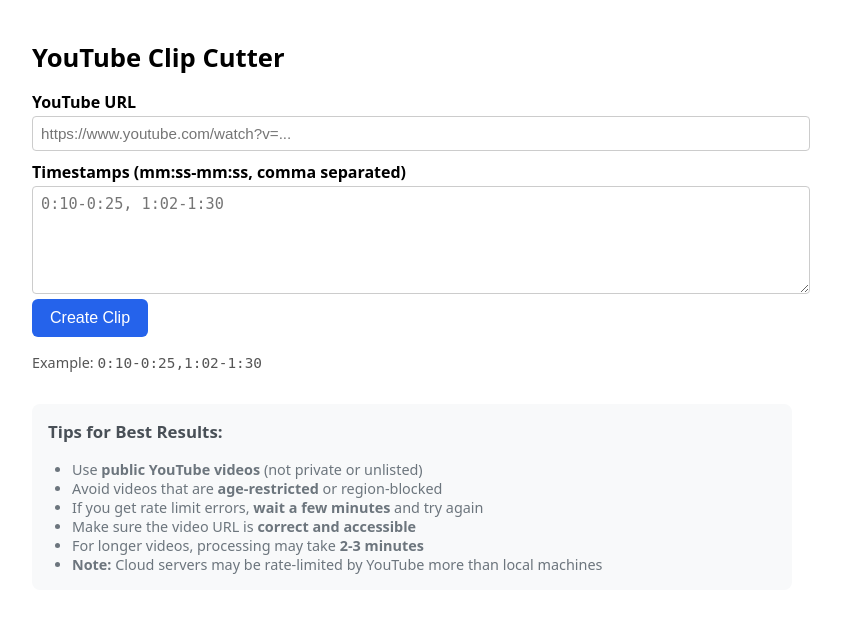
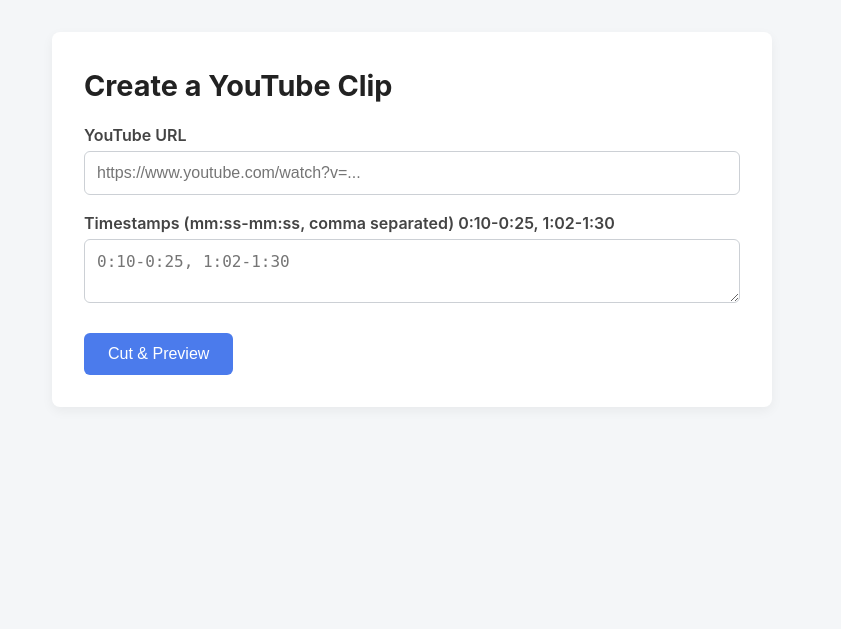
Before and after one commit to RitikShilpkar/video-cutter, a Flask app: page / in a window 1280 px wide. Shown: the top 629 px of the page, without its empty margins (228-1069 px from the left). Run offline with Flask 3, Linux system fonts and the light colour scheme.

Commit message:
Ready for Render deployment

```diff
--- a/app.py
+++ b/app.py
@@ -1,12 +1,9 @@
 #!/usr/bin/env python3
-import re, uuid, shlex, subprocess
+import re, uuid, shlex, subprocess, os, base64
 from pathlib import Path
 from typing import List, Tuple
-import os
-import base64
 
 from flask import Flask, render_template, request, redirect, url_for, flash
-from werkzeug.utils import secure_filename
 
 # ------------------ paths ------------------
 BASE_DIR = Path(__file__).resolve().parent
@@ -50,60 +47,68 @@
     return out
 
 def run(cmd: str) -> None:
-    """Run shell command, raise with stderr on failure."""
-    proc = subprocess.run(shlex.split(cmd), stderr=subprocess.PIPE)
+    """Run shell command under UTF‑8 I/O, raise with stderr on failure."""
+    env = os.environ.copy()
+    env["PYTHONIOENCODING"] = "utf-8"
+    proc = subprocess.run(
+        shlex.split(cmd),
+        stderr=subprocess.PIPE,
+        env=env,
+    )
     if proc.returncode != 0:
-        raise RuntimeError(proc.stderr.decode("utf-8", "ignore"))
+        err = proc.stderr.decode("utf-8", "ignore")
+        raise RuntimeError(err)
 
 def download_youtube(url: str) -> Path:
     """
     Download video with yt-dlp, return local MP4 path.
     """
     out_tmpl = str(DL_DIR / "%(id)s.%(ext)s")
-    cookies = "cookies.txt"  # Path to your cookies file (must be present in the app directory)
-
-    # Add user-agent and other headers to look more like a real browser
-    user_agent = "Mozilla/5.0 (Windows NT 10.0; Win64; x64) AppleWebKit/537.36 (KHTML, like Gecko) Chrome/120.0.0.0 Safari/537.36"
+    cookies = "cookies.txt"
+    user_agent = (
+        "Mozilla/5.0 (Windows NT 10.0; Win64; x64) "
+        "AppleWebKit/537.36 (KHTML, like Gecko) "
+        "Chrome/120.0.0.0 Safari/537.36"
+    )
 
     # Try with cookies first
-    cmd = f"yt-dlp --cookies {shlex.quote(cookies)} --user-agent {shlex.quote(user_agent)} --sleep-interval 2 --max-sleep-interval 5 -f bestvideo[ext=mp4]+bestaudio[ext=m4a]/mp4 -o {shlex.quote(out_tmpl)} {shlex.quote(url)}"
+    cmd = (
+        f"yt-dlp --cookies {shlex.quote(cookies)} "
+        f"--user-agent {shlex.quote(user_agent)} "
+        f"--sleep-interval 2 --max-sleep-interval 5 "
+        "-f bestvideo[ext=mp4]+bestaudio[ext=m4a]/mp4 "
+        f"-o {shlex.quote(out_tmpl)} {shlex.quote(url)}"
+    )
     try:
         app.logger.info(f"Running yt-dlp command: {cmd}")
         run(cmd)
         files = sorted(DL_DIR.glob("*.mp4"), key=lambda p: p.stat().st_mtime, reverse=True)
         if not files:
             raise FileNotFoundError("Download failed: no mp4 created.")
-        app.logger.info(f"yt-dlp successful, downloaded: {files[0]}")
         return files[0]
     except Exception as e:
         error_msg = str(e)
         app.logger.error(f"yt-dlp failed: {error_msg}")
-
-        # Check for specific error types
         if "429" in error_msg or "Too Many Requests" in error_msg:
-            raise RuntimeError("YouTube is rate limiting requests from cloud servers. Please try again in a few minutes or use a different video.")
-        elif "content isn't available" in error_msg or "This content isn't available" in error_msg:
-            raise RuntimeError("This video is not available (private, deleted, or region-restricted). Please try a different video.")
-        elif "Sign in to confirm you're not a bot" in error_msg:
-            raise RuntimeError("YouTube requires authentication for this video. Please try a public video or check your cookies.")
-        else:
-            # Try without cookies as fallback
-            try:
-                app.logger.info("Trying yt-dlp without cookies...")
-                cmd_no_cookies = f"yt-dlp --user-agent {shlex.quote(user_agent)} --sleep-interval 2 --max-sleep-interval 5 -f bestvideo[ext=mp4]+bestaudio[ext=m4a]/mp4 -o {shlex.quote(out_tmpl)} {shlex.quote(url)}"
-                run(cmd_no_cookies)
-                files = sorted(DL_DIR.glob("*.mp4"), key=lambda p: p.stat().st_mtime, reverse=True)
-                if not files:
-                    raise FileNotFoundError("Download failed: no mp4 created.")
-                app.logger.info(f"yt-dlp without cookies successful: {files[0]}")
-                return files[0]
-            except Exception as no_cookie_error:
-                app.logger.error(f"yt-dlp without cookies also failed: {no_cookie_error}")
-                raise RuntimeError(f"Unable to download video from cloud server. YouTube may be blocking requests from this IP. Please try a different video or try again later.")
+            raise RuntimeError(
+                "YouTube is rate limiting requests. Please try again later."
+            )
+        elif "This content isn't available" in error_msg:
+            raise RuntimeError(
+                "This video is not available (private, deleted, or region‑restricted)."
+            )
+        # fallback without cookies
+        app.logger.info("Trying yt-dlp without cookies...")
+        cmd_no_cookies = cmd.replace(f"--cookies {shlex.quote(cookies)}", "")
+        run(cmd_no_cookies)
+        files = sorted(DL_DIR.glob("*.mp4"), key=lambda p: p.stat().st_mtime, reverse=True)
+        if not files:
+            raise FileNotFoundError("Download failed: no mp4 created.")
+        return files[0]
 
 def cut_and_concat(src: Path, segments: List[Tuple[float, float]]) -> Path:
     """
-    Cut segments & concat. Re-encodes pieces, then does stream copy on concat.
+    Cut segments & concat. Re‑encode pieces, then stream‑copy on concat.
     """
     cuts = []
     for i, (st, en) in enumerate(segments):
@@ -142,47 +147,31 @@
             raise ValueError("Please provide timestamps.")
 
         segs = parse_ts_list(tsin)
-        app.logger.info(f"Processing URL: {url} with {len(segs)} segments")
-
         src = download_youtube(url)
-        app.logger.info(f"Downloaded video to: {src}")
-
         final_mp4 = cut_and_concat(src, segs)
-        app.logger.info(f"Created clip: {final_mp4}")
-
         return redirect(url_for("preview", vid=final_mp4.name))
     except Exception as e:
         app.logger.exception("Cut failed")
-        flash(f"Error: {str(e)}", "error")
+        flash(str(e), "error")
         return redirect(url_for("index"))
 
 @app.get("/preview/<vid>")
 def preview(vid: str):
     vid_path = OUT_DIR / vid
     if not vid_path.exists():
-        app.logger.error(f"Video file not found: {vid_path}")
         flash(f"Video file not found: {vid}", "error")
         return redirect(url_for("index"))
-
-    app.logger.info(f"Serving video: {vid_path}")
-    return render_template("preview.html",
-                           video_file=url_for("static", filename=f"outputs/{vid}"))
+    return render_template("preview.html", video_file=url_for("static", filename=f"outputs/{vid}"))
 
 @app.get("/debug")
 def debug():
-    """Debug endpoint to check if the app is running and show basic info."""
-    import os
-    debug_info = {
+    return {
         "app_running": True,
-        "cookies_file_exists": os.path.exists("cookies.txt"),
-        "downloads_dir_exists": DL_DIR.exists(),
-        "outputs_dir_exists": OUT_DIR.exists(),
-        "cookies_file_size": os.path.getsize("cookies.txt") if os.path.exists("cookies.txt") else 0,
-        "downloads_files": len(list(DL_DIR.glob("*"))),
-        "outputs_files": len(list(OUT_DIR.glob("*")))
+        "cookies_exists": Path("cookies.txt").exists(),
+        "downloads": [p.name for p in DL_DIR.iterdir()],
+        "outputs":  [p.name for p in OUT_DIR.iterdir()],
     }
-    return debug_info
 
 if __name__ == "__main__":
-    # For external access use: app.run(host="0.0.0.0", port=5000, debug=True)
+    # for prod you’d do: app.run(host="0.0.0.0", port=int(os.environ.get("PORT",5000)))
     app.run(debug=True)
--- a/requirements.txt
+++ b/requirements.txt
@@ -4,3 +4,4 @@
 tqdm==4.66.4
 python-dotenv==1.0.1
 gunicorn
+playwright>=1.30.0
--- /dev/null
+++ b/static/style.css
@@ -0,0 +1,121 @@
+/* STYLE RESET + BASE */
+* {
+  box-sizing: border-box;
+  margin: 0;
+  padding: 0;
+}
+body {
+  font-family: -apple-system, BlinkMacSystemFont, "Segoe UI", Roboto, sans-serif;
+  line-height: 1.5;
+  background: #f4f6f8;
+  color: #333;
+  padding: 2rem;
+}
+.container {
+  max-width: 720px;
+  margin: 0 auto;
+  background: #fff;
+  border-radius: 8px;
+  box-shadow: 0 4px 12px rgba(0,0,0,0.05);
+  padding: 2rem;
+}
+
+/* HEADINGS */
+h1 {
+  font-size: 1.8rem;
+  margin-bottom: 1rem;
+  color: #222;
+}
+
+/* FORMS */
+form label {
+  display: block;
+  margin-top: 1rem;
+  font-weight: 600;
+  color: #444;
+}
+form input[type="text"],
+form textarea {
+  width: 100%;
+  padding: 0.75rem;
+  border: 1px solid #ccd0d5;
+  border-radius: 6px;
+  margin-top: 0.25rem;
+  font-size: 1rem;
+  transition: border-color .2s;
+}
+form input:focus,
+form textarea:focus {
+  outline: none;
+  border-color: #6c8ef6;
+}
+form button {
+  display: inline-block;
+  margin-top: 1.5rem;
+  background: #4b7bec;
+  color: #fff;
+  border: none;
+  padding: 0.75rem 1.5rem;
+  border-radius: 6px;
+  font-size: 1rem;
+  cursor: pointer;
+  transition: background .2s, transform .1s;
+}
+form button:hover {
+  background: #3a6edb;
+}
+form button:active {
+  transform: scale(0.98);
+}
+
+/* FLASH MESSAGES */
+.msg {
+  padding: 0.75rem 1rem;
+  border-radius: 6px;
+  margin-bottom: 1rem;
+}
+.msg.error {
+  background: #ffeded;
+  color: #b71c1c;
+  border: 1px solid #f5c2c2;
+}
+
+/* SPINNER OVERLAY */
+#spinner {
+  position: fixed;
+  top: 0; left: 0;
+  width: 100vw; height: 100vh;
+  background: rgba(255,255,255,0.8);
+  display: none;
+  align-items: center;
+  justify-content: center;
+  z-index: 1000;
+}
+#spinner .loader {
+  border: 6px solid #e0e0e0;
+  border-top: 6px solid #4b7bec;
+  border-radius: 50%;
+  width: 60px;
+  height: 60px;
+  animation: spin 1s linear infinite;
+}
+@keyframes spin {
+  to { transform: rotate(360deg); }
+}
+
+/* PREVIEW */
+video {
+  width: 100%;
+  border-radius: 6px;
+  box-shadow: 0 4px 12px rgba(0,0,0,0.1);
+  margin-bottom: 1rem;
+}
+.download-link {
+  display: inline-block;
+  margin-top: 0.5rem;
+  color: #4b7bec;
+  text-decoration: none;
+}
+.download-link:hover {
+  text-decoration: underline;
+}
--- a/templates/base.html
+++ b/templates/base.html
@@ -1,36 +1,27 @@
 <!doctype html>
 <html lang="en">
   <head>
-    <meta charset="utf-8" />
-    <meta name="viewport" content="width=device-width, initial-scale=1" />
+    <meta charset="utf-8">
+    <meta name="viewport" content="width=device-width,initial-scale=1">
     <title>YouTube Clip Cutter</title>
-    <style>
-      body{font-family: system-ui, sans-serif; max-width: 760px; margin:40px auto; padding:0 16px;}
-      h1{font-size:1.6rem;margin-bottom:1rem}
-      label{display:block;margin:0.6rem 0 0.2rem;font-weight:600}
-      input[type=text], textarea{width:100%;padding:8px;border:1px solid #ccc;border-radius:4px;font-size:0.95rem}
-      textarea{min-height:90px}
-      button{background:#2563eb;color:#fff;border:none;padding:10px 18px;border-radius:6px;font-size:1rem;cursor:pointer}
-      button:hover{background:#1d4ed8}
-      .msg{padding:10px 12px;border-radius:4px;margin-bottom:12px}
-      .error{background:#fee2e2;color:#991b1b;border:1px solid #fca5a5}
-      .spinner{display:none;margin:1rem 0;font-size:.9rem;color:#444;}
-    </style>
+    <link rel="stylesheet" href="{{ url_for('static', filename='style.css') }}">
 <script>
       function showSpinner(){
-        const s=document.getElementById('spinner');
-        if(s) s.style.display='block';
+        document.getElementById('spinner').style.display='flex';
       }
     </script>
   </head>
   <body>
+    <div id="spinner"><div class="loader"></div></div>
+    <div class="container">
       {% with messages = get_flashed_messages(with_categories=true) %}
         {% if messages %}
           {% for cat,msg in messages %}
-          <div class="msg {{cat}}">{{ msg }}</div>
+            <div class="msg {{cat}}">{{msg}}</div>
           {% endfor %}
         {% endif %}
       {% endwith %}
       {% block content %}{% endblock %}
+    </div>
   </body>
 </html>
--- a/templates/index.html
+++ b/templates/index.html
@@ -1,29 +1,15 @@
 {% extends 'base.html' %}
 {% block content %}
-<h1>YouTube Clip Cutter</h1>
-<form method="post" action="{{ url_for('cut') }}" onsubmit="showSpinner()">
-  <label for="url">YouTube URL</label>
-  <input type="text" id="url" name="url" placeholder="https://www.youtube.com/watch?v=..." required>
+  <h1>Create a YouTube Clip</h1>
+  <form method="post" action="{{ url_for('cut') }}" onsubmit="showSpinner()">
+    <label for="url">YouTube URL</label>
+    <input type="text" id="url" name="url"
+           placeholder="https://www.youtube.com/watch?v=..." required>
 
-  <label for="timestamps">Timestamps (mm:ss-mm:ss, comma separated)</label>
-  <textarea id="timestamps" name="timestamps" placeholder="0:10-0:25, 1:02-1:30" required></textarea>
+    <label for="timestamps">Timestamps (mm:ss-mm:ss, comma separated) 0:10-0:25, 1:02-1:30</label>
+    <textarea id="timestamps" name="timestamps"
+              placeholder="0:10-0:25, 1:02-1:30" required></textarea>
 
-  <button type="submit">Create Clip</button>
-</form>
-<p style="margin-top:1rem;color:#555;font-size:0.9rem;">
-  Example: <code>0:10-0:25,1:02-1:30</code>
-</p>
-<div id="spinner" class="spinner">Processing… this may take a minute.</div>
-
-<div style="margin-top:2rem;padding:1rem;background:#f8f9fa;border-radius:8px;font-size:0.9rem;">
-  <h3 style="margin-top:0;color:#495057;">Tips for Best Results:</h3>
-  <ul style="margin:0;padding-left:1.5rem;color:#6c757d;">
-    <li>Use <strong>public YouTube videos</strong> (not private or unlisted)</li>
-    <li>Avoid videos that are <strong>age-restricted</strong> or region-blocked</li>
-    <li>If you get rate limit errors, <strong>wait a few minutes</strong> and try again</li>
-    <li>Make sure the video URL is <strong>correct and accessible</strong></li>
-    <li>For longer videos, processing may take <strong>2-3 minutes</strong></li>
-    <li><strong>Note:</strong> Cloud servers may be rate-limited by YouTube more than local machines</li>
-  </ul>
-</div>
+    <button type="submit">Cut & Preview</button>
+  </form>
 {% endblock %}
```
Also changed, not shown: templates/preview.html (+4 -4 lines). Lines whose indentation alone changed are shown as unchanged.
